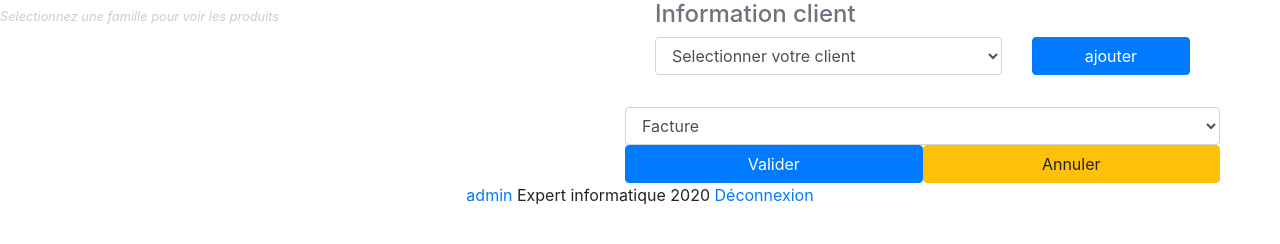
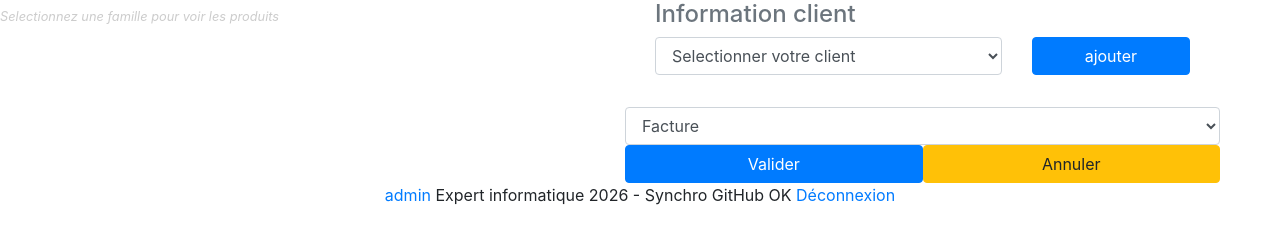
Before and after one commit to drbe/pointdevente, a PHP site: page / in a window 1280 px wide. Shown: the part 121-365 px from the top of the page. Run offline with PHP 8.4, Linux system fonts and the light colour scheme; the visitor is signed in with stand-in values (Sample User, id 1); data that the repository does not hold is empty.

Commit message:
Test de synchronisation automatique GitHub vers OVH

```diff
--- a/index.php
+++ b/index.php
@@ -322,7 +322,7 @@ input.addEventListener("keyup", function(event) {
 
 	<div id="position_gps"></div><center>
 
-	<div id="copy right" class="copy_right"><a href="admin.php">admin</a> Expert informatique 2020 <a href="admin.php?deconnexion=true">Déconnexion</a></div><center>
+	<div id="copy right" class="copy_right"><a href="admin.php">admin</a> Expert informatique 2026 - Synchro GitHub OK <a href="admin.php?deconnexion=true">Déconnexion</a></div><center>
 
 	</div>
 
```
